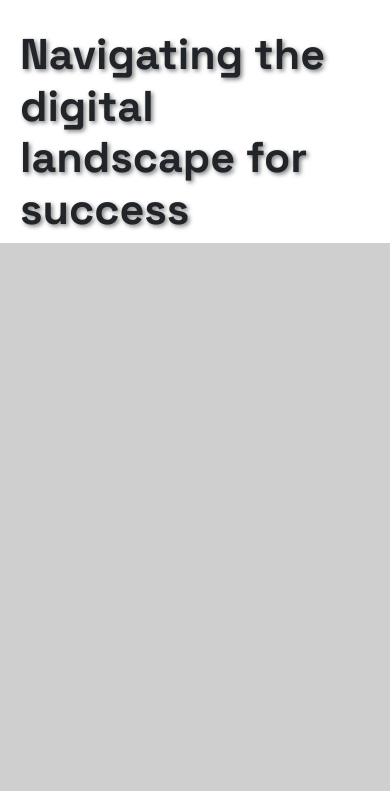
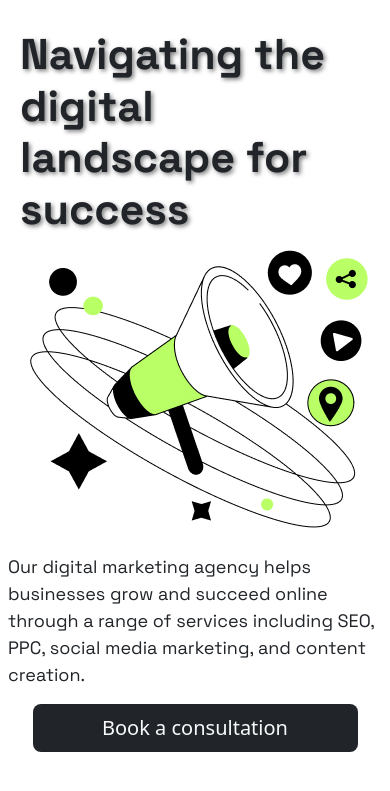
Before and after one commit to LesiaShynkarenko/Positivus-Landing-Page, a website: page index.html in a window 390 px wide. Shown: the part 51-842 px from the top of the page. Drawn offline with nearby package versions, Linux system fonts and the light colour scheme.

Commit message:
About for Phone

```diff
--- a/index.html
+++ b/index.html
@@ -13,7 +13,7 @@
     <link href="https://fonts.googleapis.com/css2?family=Space+Grotesk:wght@400;700&display=swap" rel="stylesheet">
     <style>
       body {
-        background-color: #cfcfcf;
+        background-color: #ffffff;
       }
     </style>
   </head>
@@ -81,6 +81,13 @@
         </div>
       </div>
     </div>
+    <img src="\assets\Illustration.jpg" class="rounded mx-auto d-block" alt="Iilustration">
+    <p style="font-family: 'Space Grotesk', sans-serif; font-size: 18px; " class="mx-2" >
+      Our digital marketing agency helps businesses grow and succeed online through a range of services including SEO, PPC, social media marketing, and content creation.
+    </p>
+    <div class="d-grid gap-2 col-10 mx-auto">
+      <button class="btn text-light bg-dark btn-lg" type="button">Book a consultation</button>
+    </div>
     <script
       src="https://cdn.jsdelivr.net/npm/bootstrap@5.3.3/dist/js/bootstrap.bundle.min.js"
       integrity="sha384-YvpcrYf0tY3lHB60NNkmXc5s9fDVZLESaAA55NDzOxhy9GkcIdslK1eN7N6jIeHz"
```
